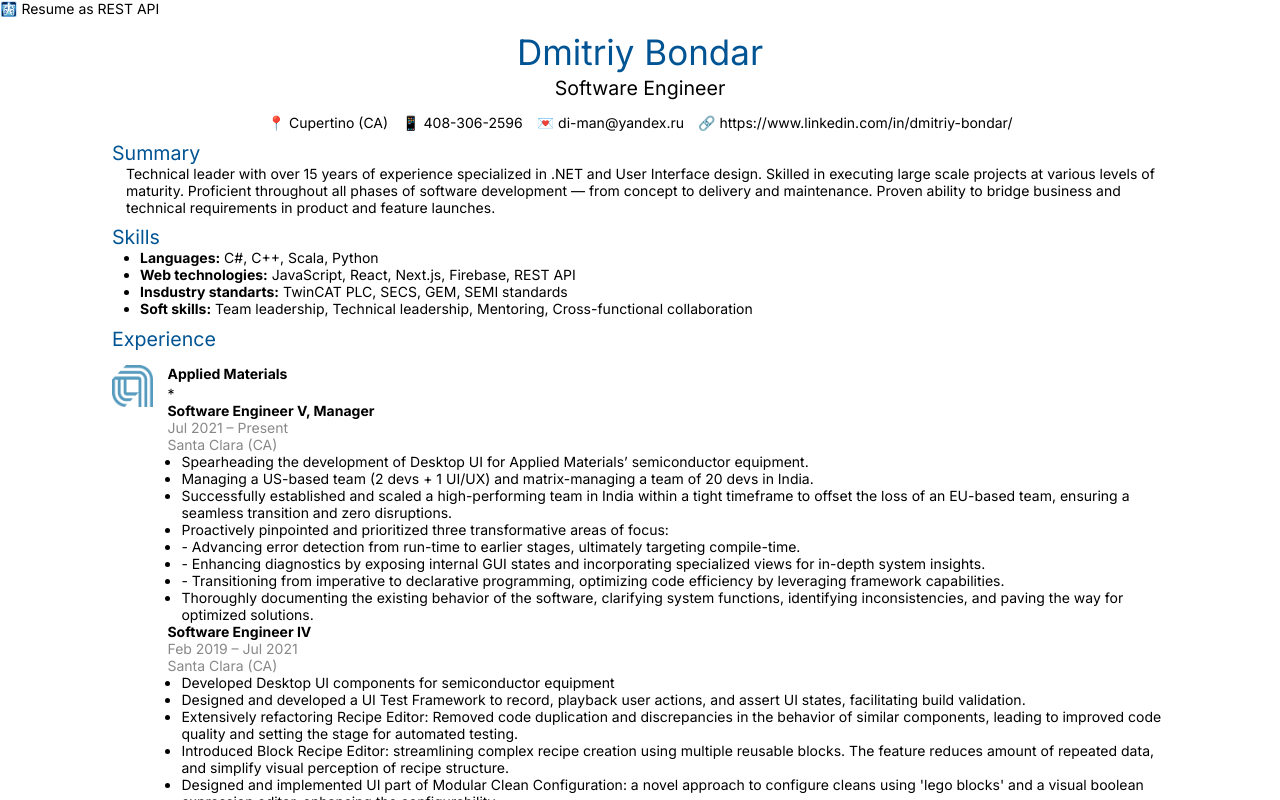
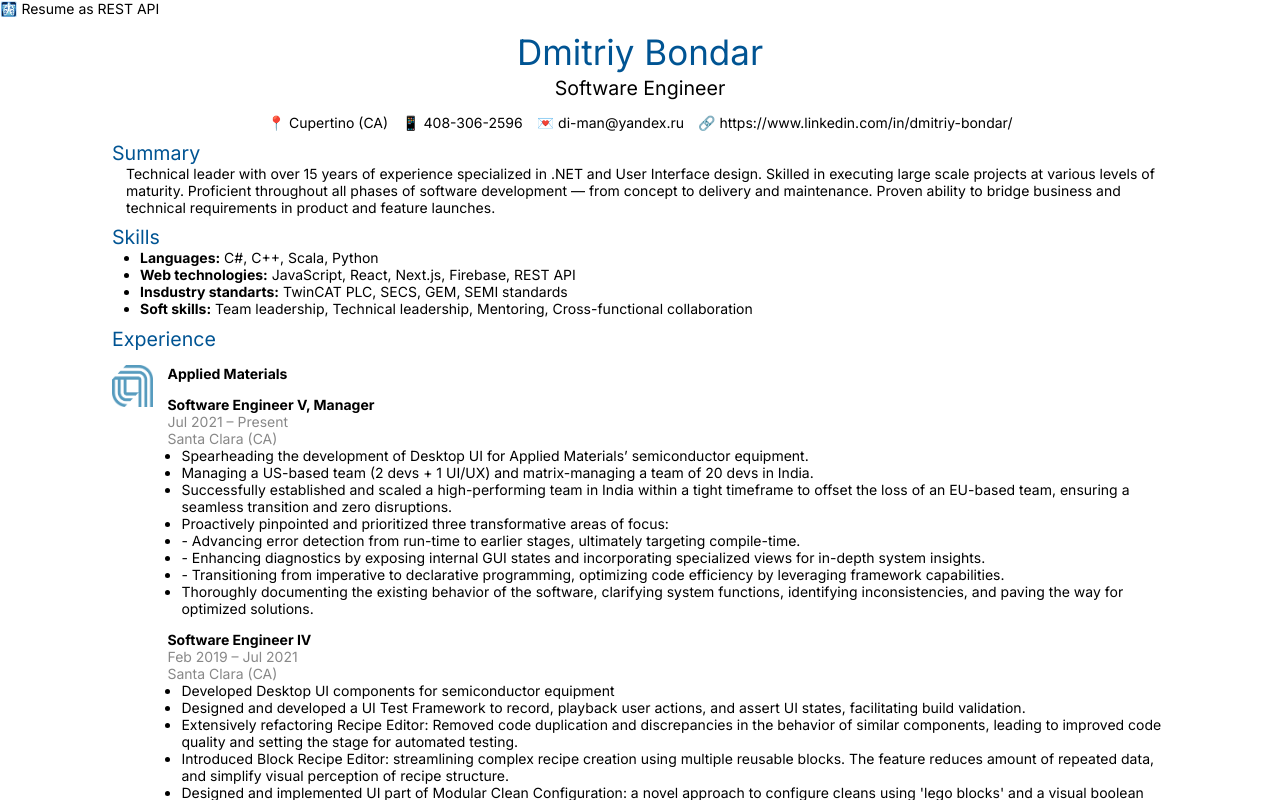
Before and after one commit to Chiocciola/resume-api, a Next.js app: page / in a window 1280 px wide. Shown: the top 800 px of the page. Built offline with nearby package versions, Linux system fonts and the light colour scheme.

Commit message:
Fix spacing in experience section

```diff
--- a/app/page.jsx
+++ b/app/page.jsx
@@ -98,7 +98,7 @@
                                 <div className={styles.experience_company_logo}><img src={company.logo.url}/></div>
                                 <div className={styles.experience_company_box}>
 
-                                    {Object.keys(company.positions).length > 1 && (<><h3>{company.company}</h3><p>*</p></>)}
+                                    {Object.keys(company.positions).length > 1 && (<h3>{company.company}</h3>)}
 
                                     {company.positions.map((exp) => (
                                         <div key={exp.title} className={styles.experience_position_box}>
--- a/app/page.module.css
+++ b/app/page.module.css
@@ -86,10 +86,10 @@
   margin-left: 1rem;
 }
 
-/* .experience_position_box {
-  display: flex;
-  flex-direction: column;
-} */
+.experience_position_box {
+  margin-top: 1rem;
+
+}
 
 /* Mobile */
 @media (max-width: 700px) {
```
